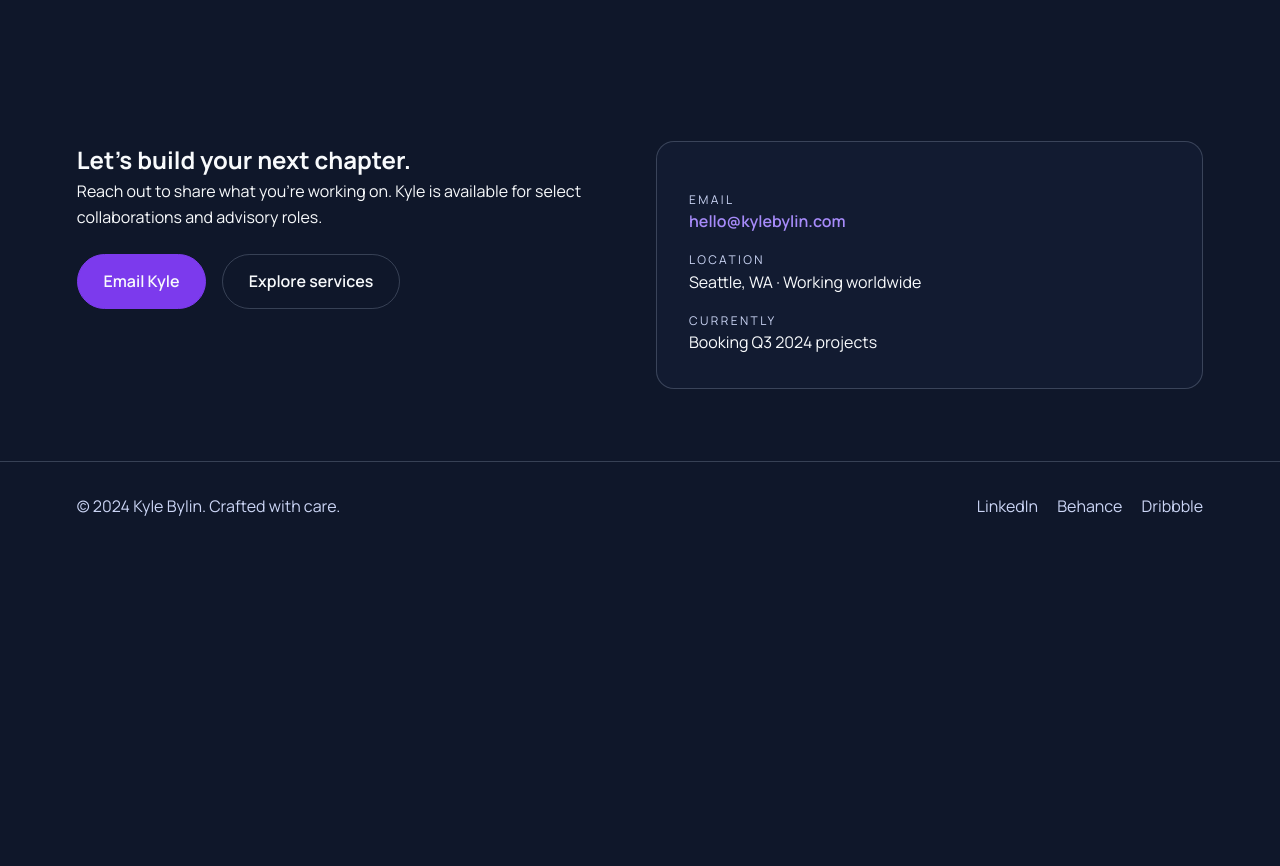
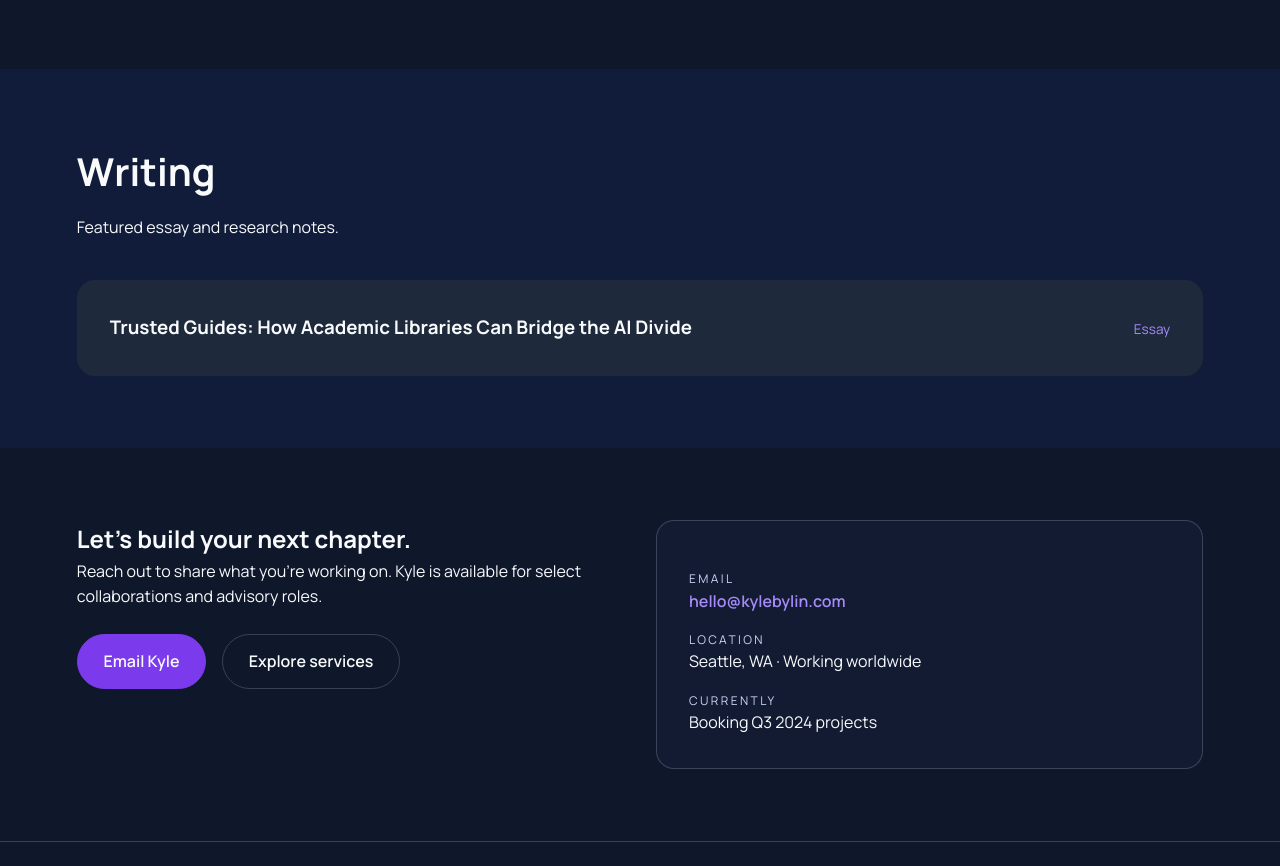
Before and after one commit to kylebylin/ChatGPT, a plain HTML site: page index.html in a window 1280 px wide. Shown: the part 3205-4071 px from the top of the page. Before the commit the page ends 3773 px from the top, so only its background shows below. Drawn offline with Linux system fonts and the light colour scheme.

Commit message:
Add writing link section

```diff
--- a/index.html
+++ b/index.html
@@ -641,6 +641,29 @@
         </div>
       </section>
 
+      <section id="writing" class="section alt">
+        <div class="section-header">
+          <h2>Writing</h2>
+          <p>Featured essay and research notes.</p>
+        </div>
+        <div class="cards">
+          <article class="card">
+            <div class="card-header">
+              <h3>
+                <a
+                  href="https://www.choice360.org/libtech-insight/trusted-guides-how-academic-libraries-can-bridge-the-ai-divide/"
+                  target="_blank"
+                  rel="noreferrer"
+                >
+                  Trusted Guides: How Academic Libraries Can Bridge the AI Divide
+                </a>
+              </h3>
+              <span class="tag">Essay</span>
+            </div>
+          </article>
+        </div>
+      </section>
+
       <section id="contact" class="section contact">
         <div>
           <h2>Let’s build your next chapter.</h2>
```
